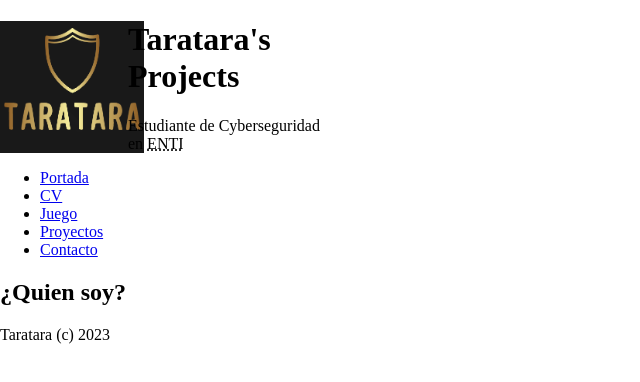
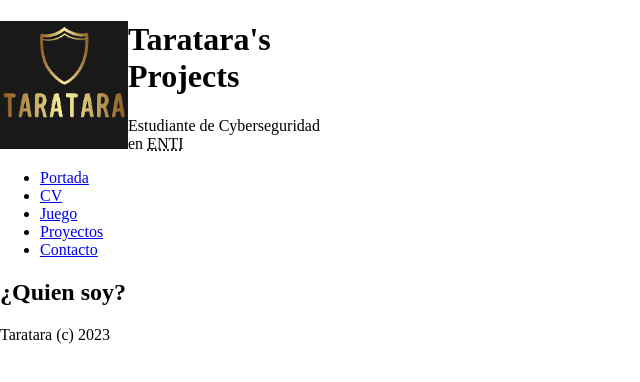
Before and after one commit to Tara7ara/Tara7ara.github.io, a plain HTML site: page index.html in a window 1280 px wide. Shown: the whole page, without its empty margins (0-640 px from the left). Drawn offline with Linux system fonts and the light colour scheme.

Commit message:
img prueba

```diff
--- a/style.css
+++ b/style.css
@@ -8,5 +8,5 @@ width:200px;
 padding: 0 0 0 128px;
 background-image:url(logo.png);
 background-repeat:no-repeat;
-background-size:144px;
+background-size:128px;
 }
```
Also changed, not shown: 1 other file.
